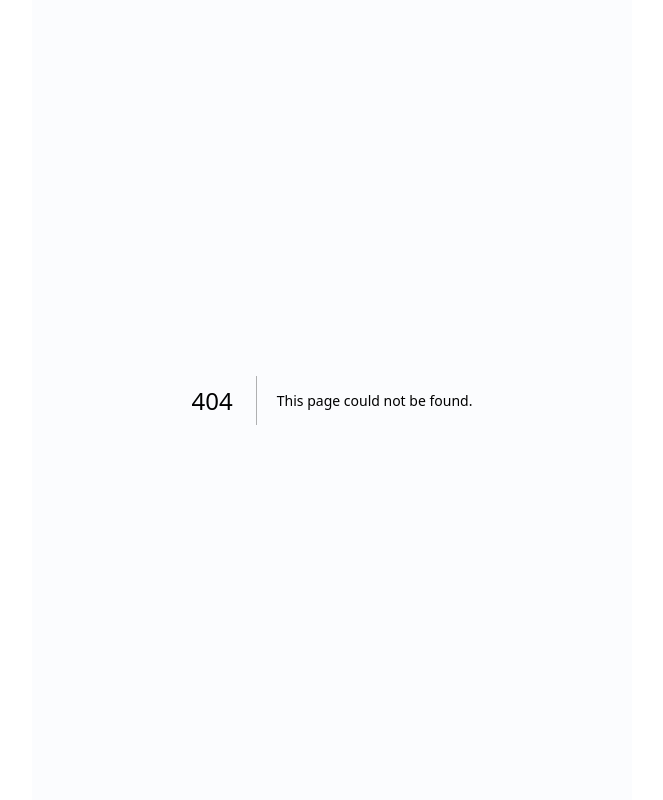
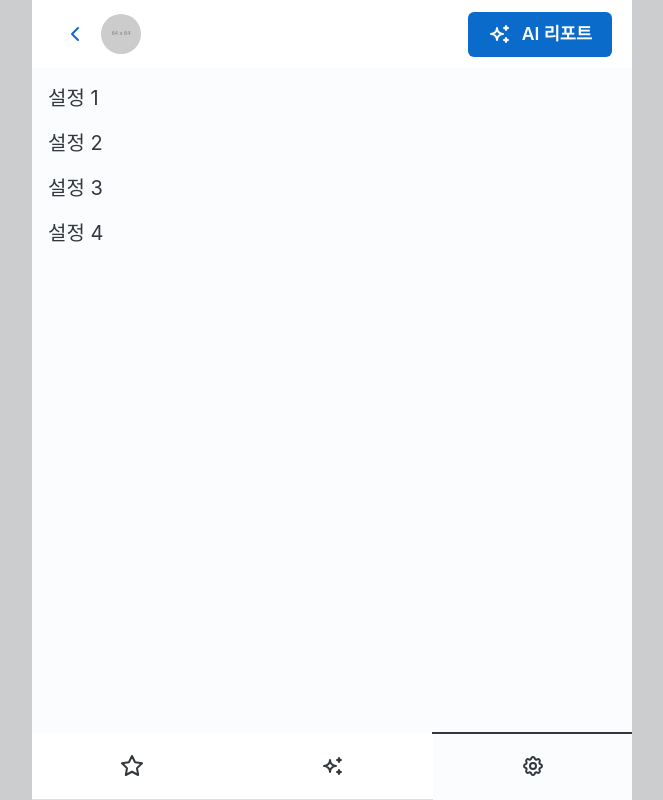
Before and after one commit to MaanDollar/client, a Next.js app: page /settings in a window 1280 px wide. Before the commit this address had no page. Shown: the whole page, without its empty margins (308-971 px from the left). Built offline with nearby package versions, Linux system fonts and the light colour scheme; a web font is replaced by a local one.

Commit message:
feat: resolve FE feedbacks

```diff
--- a/app/(default)/(main)/dashboard/PortfolioSummary.tsx
+++ b/app/(default)/(main)/dashboard/PortfolioSummary.tsx
@@ -12,8 +12,7 @@ import { useState, useEffect, useMemo } from "react";
 
 const ChartContainer = styled("div")`
   width: 50%;
-  max-width: 12rem;
-  aspect-ratio: 1;
+  height: 16rem;
 `;
 
 const ChartLegendRow = styled(Stack)`
@@ -123,6 +122,7 @@ const PortfolioSummary = ({ portfolio }: Props) => {
         <Stack direction="row" alignItems="center">
           <ChartContainer>
             <PieChart
+              margin={{ right: 60 }}
               series={[
                 {
                   data: pieChartItems,
--- a/app/(default)/(report)/stock/[codeA]/[codeB]/Header.tsx
+++ b/app/(default)/(report)/stock/[codeA]/[codeB]/Header.tsx
@@ -40,6 +40,7 @@ const Header = ({ stockA, stockB }: Props) => {
     <>
       <Stack direction="row" spacing={4} sx={{ width: "100%" }}>
         <Stack spacing={2} sx={{ minWidth: 0 }} flex="1">
+          <Typography level="title-lg">보유/관심 종목</Typography>
           <StockSelectFromKnown
             value={stockA}
             onChange={(value) => {
@@ -96,6 +97,7 @@ const Header = ({ stockA, stockB }: Props) => {
           />
         </Stack>
         <Stack spacing={2} sx={{ minWidth: 0 }} flex="1">
+          <Typography level="title-lg">AI 추천 관련 종목</Typography>
           <StockSelect
             value={stockB}
             allowedCodes={availableOptions}
--- a/app/(default)/ClientLayout.tsx
+++ b/app/(default)/ClientLayout.tsx
@@ -2,8 +2,23 @@
 
 import Contents from "@/components/Contents";
 import PlaceholderImage from "@/components/PlaceholderImage";
-import { Button, Sheet, Stack, styled } from "@mui/joy";
-import { IconChartBarPopular, IconSparkles } from "@tabler/icons-react";
+import {
+  Button,
+  Sheet,
+  Stack,
+  styled,
+  Tab,
+  tabClasses,
+  TabList,
+  Tabs,
+} from "@mui/joy";
+import {
+  IconChartBarPopular,
+  IconChevronLeft,
+  IconSettings,
+  IconSparkles,
+  IconStar,
+} from "@tabler/icons-react";
 import Link from "next/link";
 import { usePathname } from "next/navigation";
 import { PropsWithChildren } from "react";
@@ -18,23 +33,73 @@ const TopBar = styled(Sheet)`
   z-index: 1000;
 `;
 
+const BottomNav = styled(Sheet)`
+  position: sticky;
+  bottom: 0;
+  left: 0;
+  width: 100%;
+  background-color: ${({ theme }) => theme.palette.background.body};
+  z-index: 1000;
+`;
+
 const ProfileImage = styled(PlaceholderImage)`
   width: 2rem;
   height: 2rem;
   border-radius: 50%;
 `;
 
+const resolveTabValue = (pathname: string) => {
+  if (/^\/dashboard\/?/.test(pathname)) return "/dashboard";
+  if (/^\/interest\/?/.test(pathname)) return "/dashboard";
+  if (/^\/stock\/?/.test(pathname)) return "/stock";
+  if (/^\/settings\/?/.test(pathname)) return "/settings";
+  return "/";
+};
+
 const ClientLayout = ({ children }: PropsWithChildren) => {
   const pathname = usePathname();
+  const hasHistory = !/^\/(dashboard|interest)\/?/.test(pathname);
 
   return (
     <>
       <TopBar>
         <Contents>
-          <Stack direction="row" spacing={2} justifyContent="space-between">
-            <Link href="/dashboard">
-              <ProfileImage h={64} w={64} alt="profile" />
-            </Link>
+          <Stack
+            direction="row"
+            spacing={2}
+            justifyContent="space-between"
+            alignItems="center"
+          >
+            <Stack direction="row" spacing={0} alignItems="center">
+              {hasHistory && (
+                <Button
+                  component={Link}
+                  variant="plain"
+                  href="/dashboard"
+                  sx={{
+                    minWidth: 0,
+                    padding: 0,
+                    aspectRatio: 1,
+                    borderRadius: "50%",
+                  }}
+                >
+                  <IconChevronLeft />
+                </Button>
+              )}
+              <Button
+                component={Link}
+                variant="plain"
+                href="/dashboard"
+                sx={{
+                  minWidth: 0,
+                  padding: 0.5,
+                  aspectRatio: 1,
+                  borderRadius: "50%",
+                }}
+              >
+                <ProfileImage h={64} w={64} alt="profile" />
+              </Button>
+            </Stack>
             {pathname.includes("stock") ? (
               <Button
                 component={Link}
@@ -56,7 +121,60 @@ const ClientLayout = ({ children }: PropsWithChildren) => {
           </Stack>
         </Contents>
       </TopBar>
-      {children}
+      <div style={{ minHeight: "100vh" }}>{children}</div>
+      <BottomNav>
+        <Tabs
+          sx={{
+            fontWeight: "bold",
+            [`& .${tabClasses.root}`]: {
+              bgcolor: "background.body",
+              padding: "1em",
+              [`&[aria-selected="true"]`]: {
+                bgcolor: "background.surface",
+                border: "none",
+                "&::before": {
+                  content: '""',
+                  display: "block",
+                  position: "absolute",
+                  height: 2,
+                  bottom: -2,
+                  left: 0,
+                  right: 0,
+                  bgcolor: "background.surface",
+                },
+              },
+            },
+          }}
+          value={resolveTabValue(pathname)}
+        >
+          <TabList tabFlex={1}>
+            <Tab
+              component={Link}
+              indicatorPlacement="top"
+              value="/dashboard"
+              href="/dashboard"
+            >
+              <IconStar />
+            </Tab>
+            <Tab
+              component={Link}
+              indicatorPlacement="top"
+              value="/stock"
+              href="/stock"
+            >
+              <IconSparkles />
+            </Tab>
+            <Tab
+              component={Link}
+              indicatorPlacement="top"
+              value="/settings"
+              href="/settings"
+            >
+              <IconSettings />
+            </Tab>
+          </TabList>
+        </Tabs>
+      </BottomNav>
     </>
   );
 };
--- /dev/null
+++ b/app/(default)/settings/ClientPage.tsx
@@ -0,0 +1,22 @@
+import { List, ListItem, ListItemButton } from "@mui/joy";
+
+const ClientPage = () => {
+  return (
+    <List>
+      <ListItem>
+        <ListItemButton>설정 1</ListItemButton>
+      </ListItem>
+      <ListItem>
+        <ListItemButton>설정 2</ListItemButton>
+      </ListItem>
+      <ListItem>
+        <ListItemButton>설정 3</ListItemButton>
+      </ListItem>
+      <ListItem>
+        <ListItemButton>설정 4</ListItemButton>
+      </ListItem>
+    </List>
+  );
+};
+
+export default ClientPage;
--- /dev/null
+++ b/app/(default)/settings/page.tsx
@@ -0,0 +1,7 @@
+import ClientPage from "./ClientPage";
+
+const Page = () => {
+  return <ClientPage />;
+};
+
+export default Page;
```
Also changed, not shown: app/(default)/(main)/dashboard/AddModal.tsx (+53 -53 lines), app/(default)/(main)/dashboard/page.tsx (+6 -6 lines).
